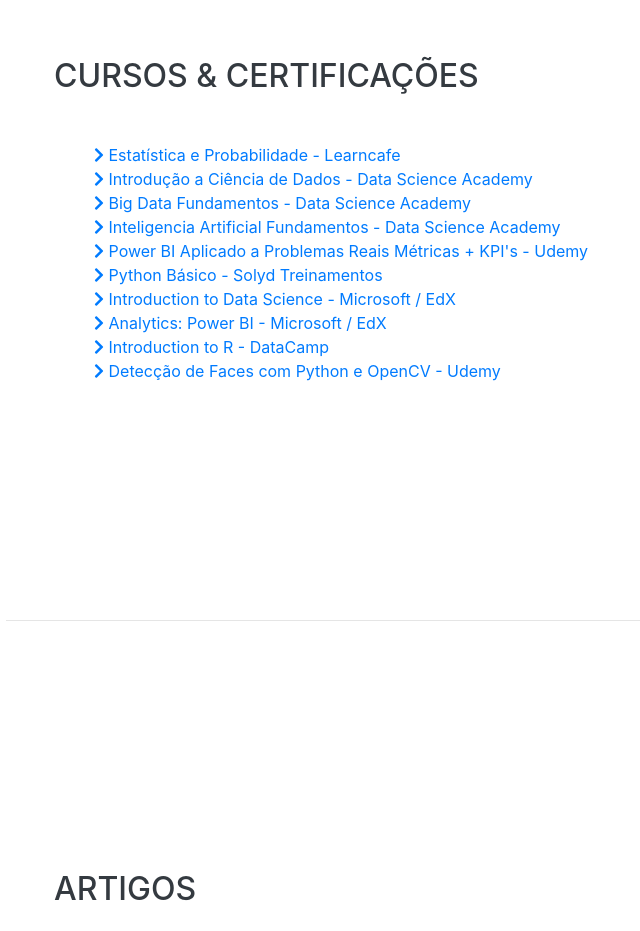
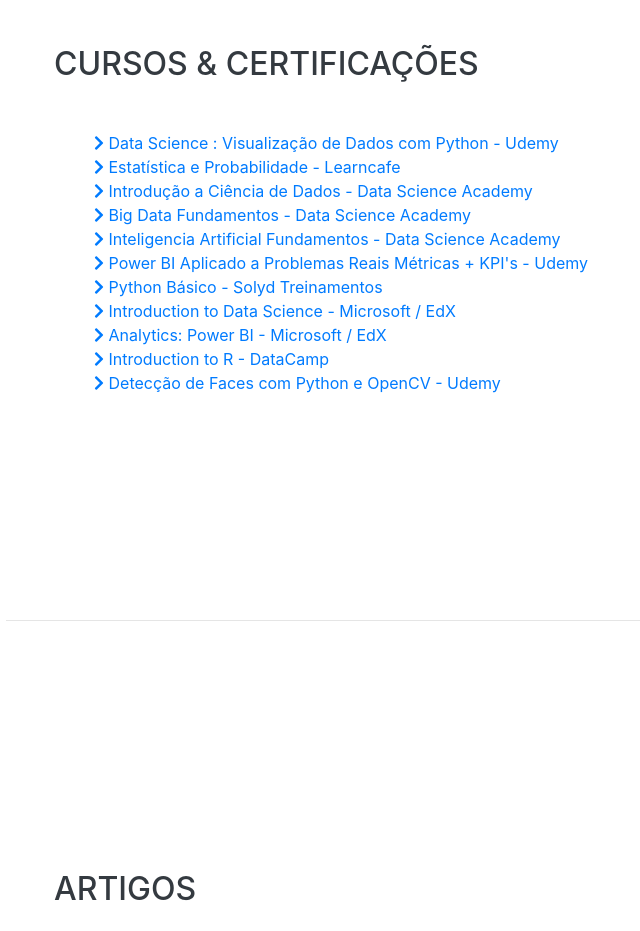
Before and after one commit to 666Dourado/Dev, a website with bundled scripts: page index.html in a window 1280 px wide. Shown: the part 4520-5451 px from the top of the page, without its empty margins (266-906 px from the left). Built offline with nearby package versions, Linux system fonts and the light colour scheme; a web font is replaced by a local one.

Commit message:
Update index.html
inserção de um novo curso

```diff
--- a/index.html
+++ b/index.html
@@ -257,6 +257,11 @@
       <div class="w-100">
         <h2 class="mb-5">Cursos &amp; Certificações</h2>
         <ul class="fa-ul mb-0">
+           <li>
+            <a href="https://drive.google.com/file/d/1O4Z_XPVaYkYtv4FLRSmtH1RBTb29MhGQ/view">
+              <i class="fa fa-chevron-right"></i>
+              Data Science : Visualização de Dados com Python - Udemy
+            </a></li>
           <li>
             <a href="https://drive.google.com/open?id=1hw6ejQPCSdyAqMrDqoTRJBhZ0zGAZr5Q">
               <i class="fa fa-chevron-right"></i>
```
